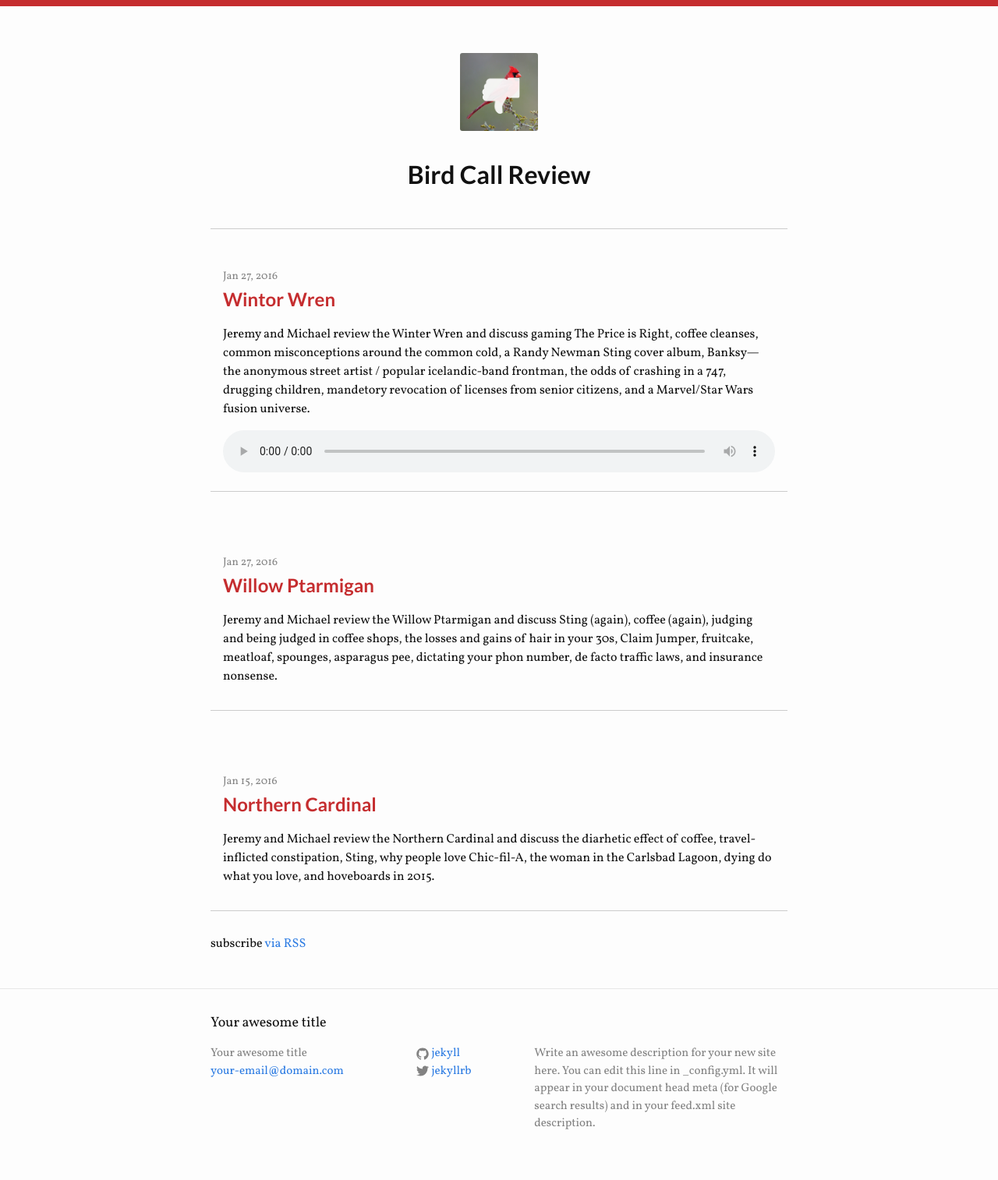
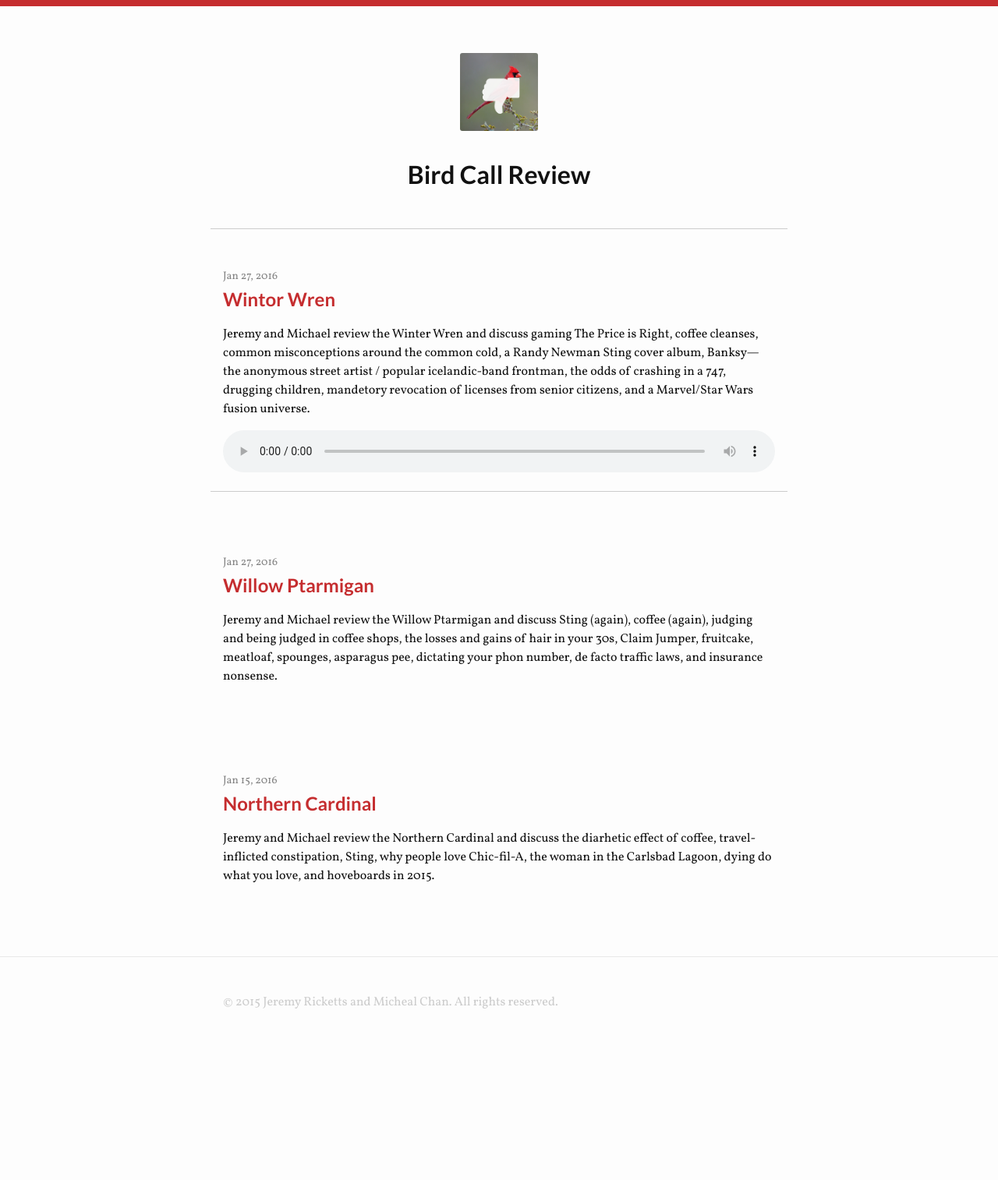
Before and after one commit to chantastic/birdcallreview.com, a Jekyll site: the page built from index.html, in a window 1280 px wide. Shown: the whole page at 78% size. Built offline with Jekyll 4.4.1, drawn with Linux system fonts in a browser that asks for light colours; after the commit the page ends 1359 px from its top, so only the background shows below that.

Commit message:
layout: just hide all the references to feeds and social media

```diff
--- a/_includes/footer.html
+++ b/_includes/footer.html
@@ -1,6 +1,10 @@
 <footer class="site-footer">
 
   <div class="wrapper">
+
+    <!-- // comment out footer for now
+
+    <p class="rss-subscribe">subscribe <a href="{{ "/feed.xml" | prepend: site.baseurl }}">via RSS</a></p>
 
     <h2 class="footer-heading">{{ site.title }}</h2>
 
@@ -33,6 +37,10 @@
       </div>
     </div>
 
+    // uncomment footer when we got the goods -->
+
+    <p class="p-1 c-l.8">&copy; 2015 Jeremy Ricketts and Micheal Chan. All rights reserved.</p>
+
   </div>
 
 </footer>
--- a/_sass/_layout.scss
+++ b/_sass/_layout.scss
@@ -285,6 +285,7 @@ html {
 .bbw-1p { border-bottom-width: 1px }
 .btw-1p { border-top-width: 1px }
 .bc-l\.8 { border-color: hsl(0, 0%, 80%) }
+.c-l\.8 { color: hsl(0, 0%, 80%) }
 .m-0 { margin: 0 }
 .bs-3p { border-radius: 3px }
 .d-ib { display: inline-block }
@@ -294,3 +295,5 @@ html {
 /* theme */
 .ff-normal { font-family: 'Vollkorn', serif; font-weight: 400; }
 .ff-bold { font-family: 'Lato', sans-serif; font-weight: 700; }
+
+.bbw-0\:lc { border-bottom-width: 0 }
--- a/index.html
+++ b/index.html
@@ -22,7 +22,7 @@ layout: default
     {% endfor %}
 
     {% for post in site.posts offset:1 %}
-      <li class="p-1 pt-3 bs-s bw-0 bbw-1p bc-l.8">
+      <li class="p-1 pt-3 bs-s bw-0 bbw-1p bc-l.8 bbw-0:lc">
         <span class="post-meta">{{ post.date | date: "%b %-d, %Y" }}</span>
 
         <h2>
@@ -34,6 +34,4 @@ layout: default
     {% endfor %}
   </ul>
 
-  <p class="rss-subscribe">subscribe <a href="{{ "/feed.xml" | prepend: site.baseurl }}">via RSS</a></p>
-
 </div>
```
